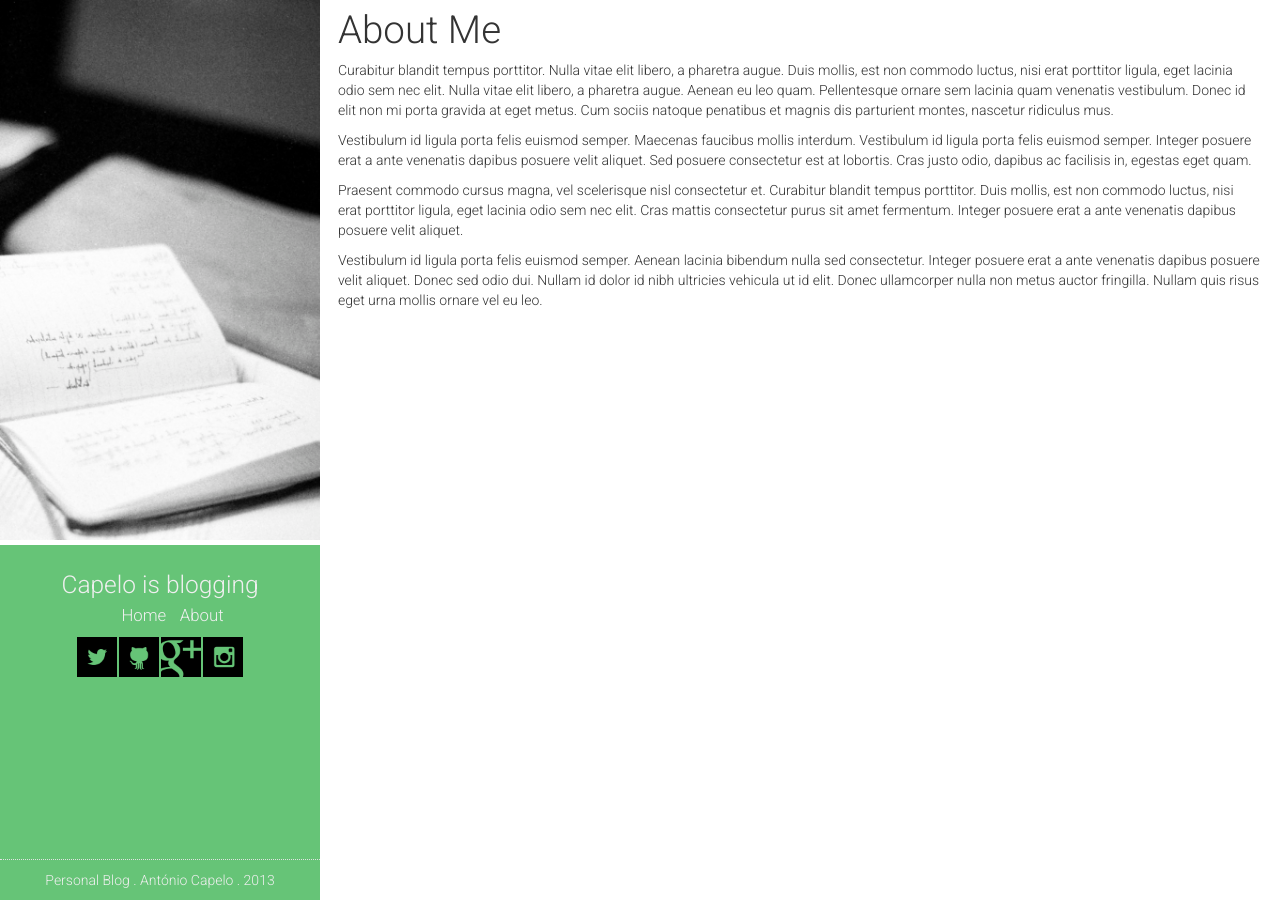
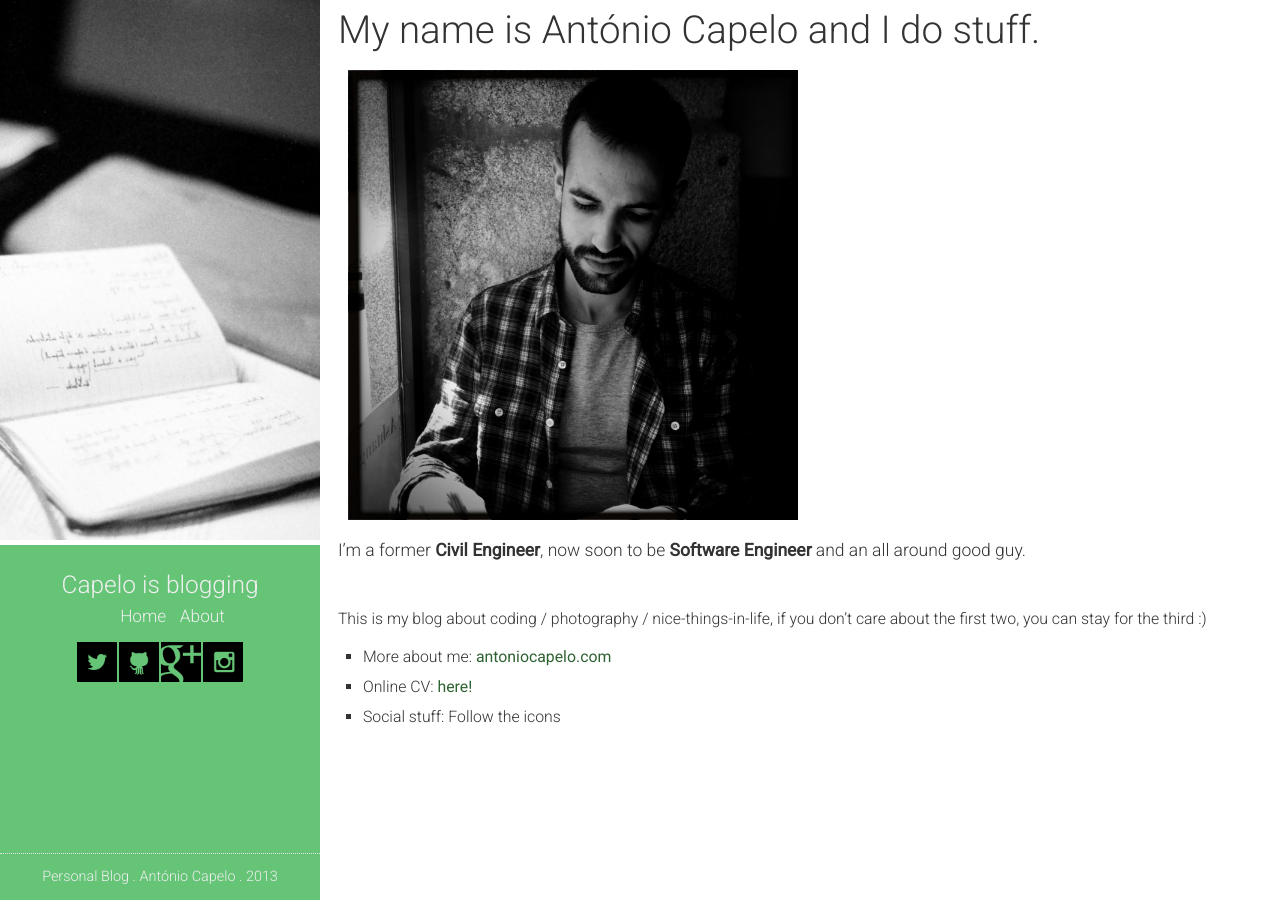
Before and after one commit to antoniocapelo/antoniocapelo.github.com, a Jekyll site: the page built from about/index.md, in a window 1280 px wide. Built offline with Jekyll 4.4.1, drawn with Linux system fonts in a browser that asks for light colours; nearby versions of some CDN libraries; Markdown is read by kramdown in place of the engine named in the settings; comment, search, counter and statistics services are not loaded.

Commit message:
28-07 Post CSS tweaks

```diff
--- /dev/null
+++ b/_layouts/static.html
@@ -0,0 +1,14 @@
+{% include header.html %}
+
+<div class="row-fluid">
+  <div class="span3">
+    {% include sidebar.html %}
+  </div>
+  <div class="myclearfix"></div>
+  <div class="span9 nospace static">
+    {{ content }}
+  </div>
+
+
+</div>
+{% include footer.html %}
--- a/about/index.md
+++ b/about/index.md
@@ -1,14 +1,18 @@
 ---
 title: About Me
-layout: default
+layout: static
 ---
 
-# About Me
+# My name is António Capelo and I do stuff.
 
-Curabitur blandit tempus porttitor. Nulla vitae elit libero, a pharetra augue. Duis mollis, est non commodo luctus, nisi erat porttitor ligula, eget lacinia odio sem nec elit. Nulla vitae elit libero, a pharetra augue. Aenean eu leo quam. Pellentesque ornare sem lacinia quam venenatis vestibulum. Donec id elit non mi porta gravida at eget metus. Cum sociis natoque penatibus et magnis dis parturient montes, nascetur ridiculus mus.
+<img src="/img/photos/capelo.jpg" style="float:none">
 
-Vestibulum id ligula porta felis euismod semper. Maecenas faucibus mollis interdum. Vestibulum id ligula porta felis euismod semper. Integer posuere erat a ante venenatis dapibus posuere velit aliquet. Sed posuere consectetur est at lobortis. Cras justo odio, dapibus ac facilisis in, egestas eget quam.
 
-Praesent commodo cursus magna, vel scelerisque nisl consectetur et. Curabitur blandit tempus porttitor. Duis mollis, est non commodo luctus, nisi erat porttitor ligula, eget lacinia odio sem nec elit. Cras mattis consectetur purus sit amet fermentum. Integer posuere erat a ante venenatis dapibus posuere velit aliquet.
+####I'm a former **Civil Engineer**, now soon to be **Software Engineer** and an all around good guy.
+<br>
 
-Vestibulum id ligula porta felis euismod semper. Aenean lacinia bibendum nulla sed consectetur. Integer posuere erat a ante venenatis dapibus posuere velit aliquet. Donec sed odio dui. Nullam id dolor id nibh ultricies vehicula ut id elit. Donec ullamcorper nulla non metus auctor fringilla. Nullam quis risus eget urna mollis ornare vel eu leo.
+This is my blog about coding / photography / nice-things-in-life, if you don't care about the first two, you can stay for the third :)
+
++ More about me: <a href="http://antoniocapelo.com" target="_blank" title="antoniocapelo.com">antoniocapelo.com</a>
++ Online CV: <a href="http://antoniocapelo.com/cv" target="_blank" title="Online CV">here!</a>
++ Social stuff: Follow the icons
--- a/css/mycss.css
+++ b/css/mycss.css
@@ -4,7 +4,9 @@ body,html{
 }
 
 body {
-	font-family: 'Roboto',"Helvetica Neue",Helvetica,Arial,sans-serif;;
+	font-family: 'Roboto',"Helvetica Neue",Helvetica,Arial,sans-serif;
+	font-size: 90%;
+	line-height: 26px;
 }
 
 body, h1, h2, h3, h4, h5, p {
@@ -49,7 +51,29 @@ code {
 	clear: both;
 }
 
-.post a {
+.static img {
+	max-width: 450px;
+	height: auto;
+	float: left;
+	max-height: 500px;
+	padding: 0px 10px 10px 10px;
+	display: block;
+	clear: both;
+}
+
+.static h1 {
+	margin-bottom: 20px;
+}
+
+.static {
+	font-size: 110%;
+}
+
+.static ul li {
+	list-style-type: square;
+	padding: 5px 0px 5px 0px;
+}
+.post a, .static a{
 	font-weight: 400;
 }
 
@@ -279,4 +303,8 @@ code {
 		text-align: center;
 	}
 
+	.static img {
+		float: none;
+	}
+
 }
--- a/index.html
+++ b/index.html
@@ -1,8 +1,8 @@
 ---
 layout: default
-title: ...and I want you to know that these are the posts
+title: Drop the Posts
 ---
-<h1>{{ page.title }}</h1>
+<h1>Drop the <span style="text-decoration:line-through">Bass</span> Post</h1>
   <div class="divider"></div>
 {% for post in paginator.posts %}
 <div class="row-fluid">
```
Also changed, not shown: _posts/2013-07-28-lets-start-this.md (+14 -13 lines), img/photos/capelo.jpg (added).
